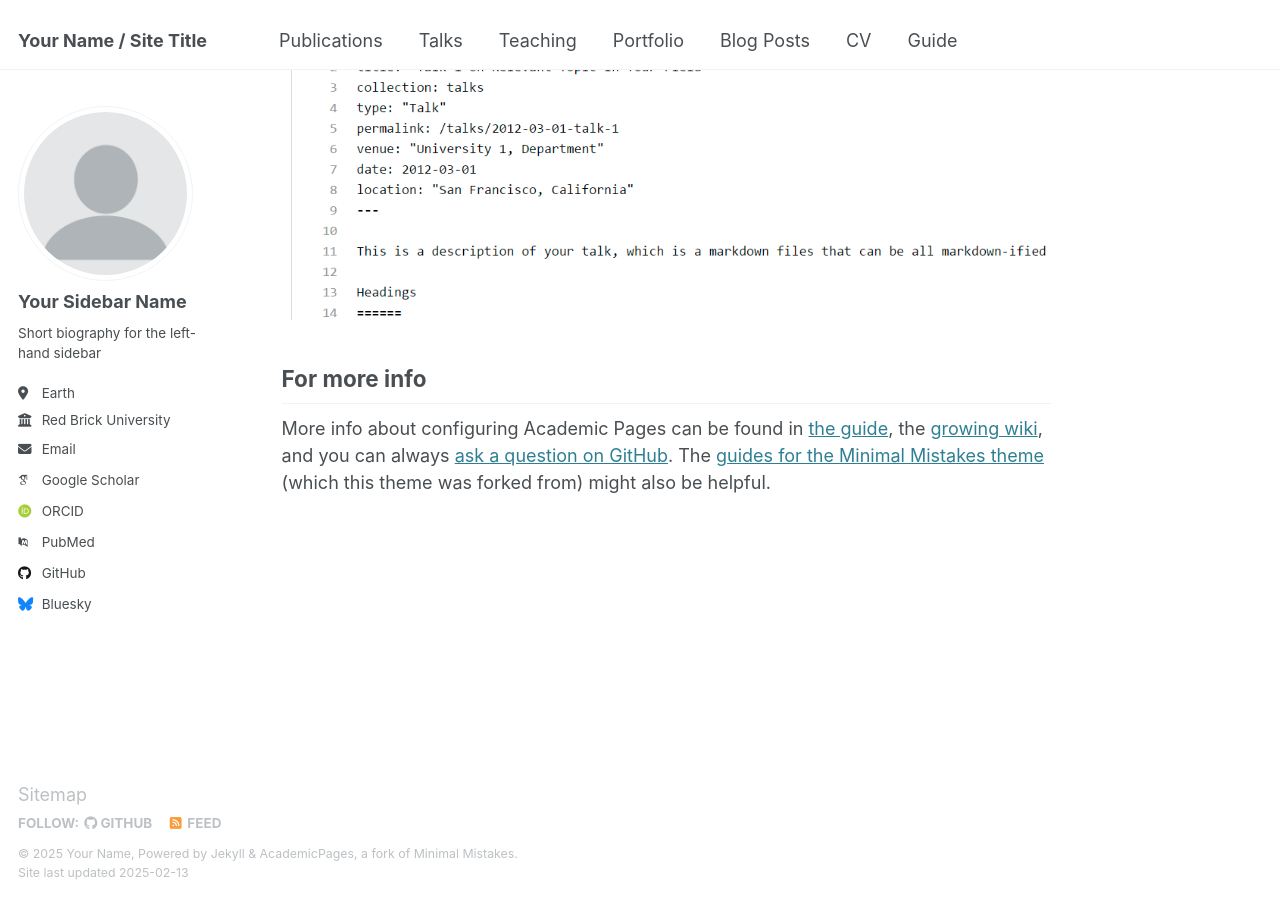
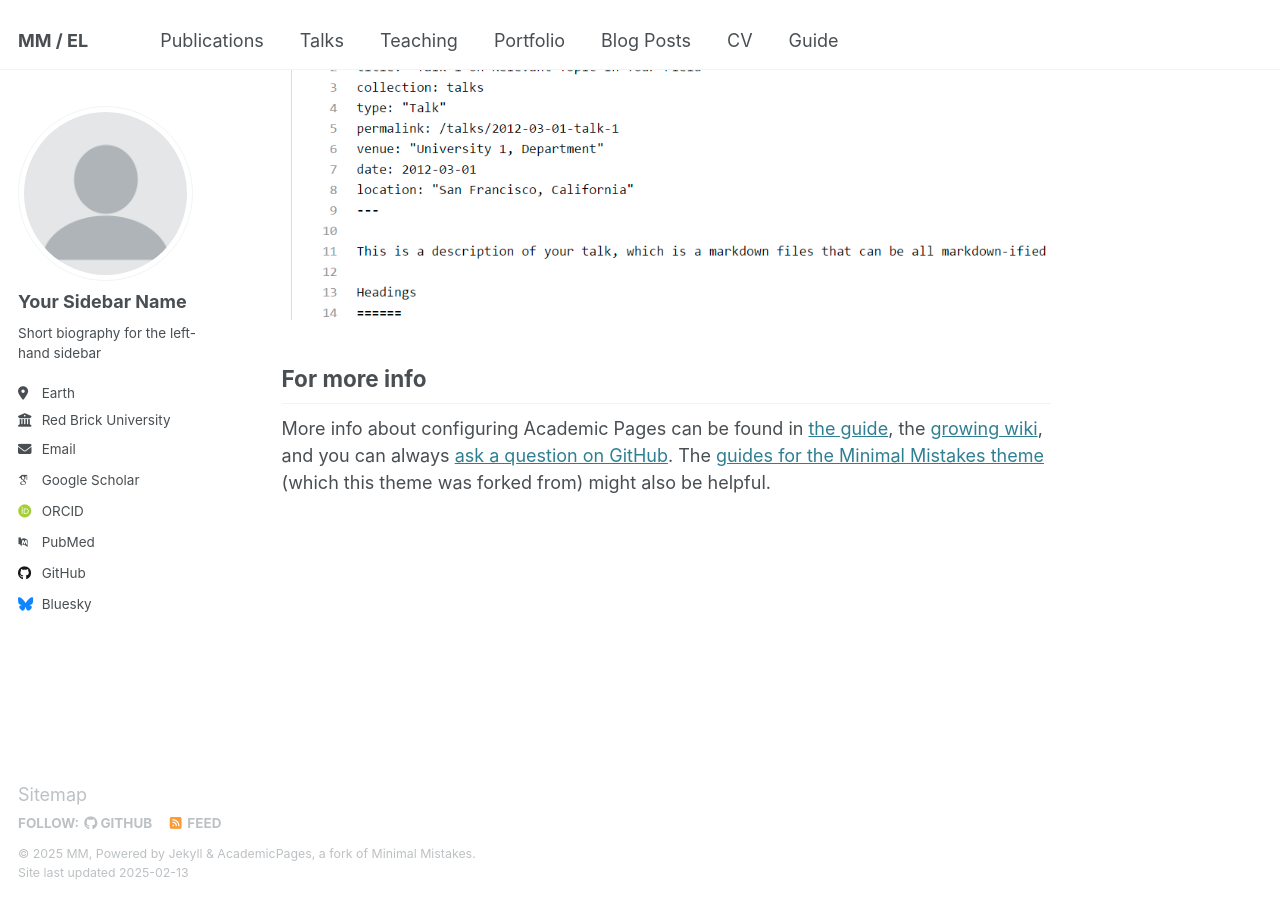
Before and after one commit to experiments0728/experiments0004.github.io, a Jekyll site: the page built from _pages/about.md, in a window 1280 px wide and 900 px high, scrolled down 2642 px. Built offline with Jekyll 4.4.1, drawn with Linux system fonts in a browser that asks for light colours; some web fonts are replaced.

Commit message:
Update _config.yml

```diff
--- a/_config.yml
+++ b/_config.yml
@@ -9,9 +9,9 @@
 # Basic Site Settings
 locale                   : "en-US"
 site_theme               : "default"
-title                    : "Your Name / Site Title"
+title                    : "MM / EL"
 title_separator          : "-"
-name                     : &name "Your Name"
+name                     : &name "MM"
 description              : &description "personal description"
 url                      : https://academicpages.github.io # the base hostname & protocol for your site e.g. "https://[your GitHub username].github.io"
 baseurl                  : "" # the subpath of your site, e.g. "/blog"
```
